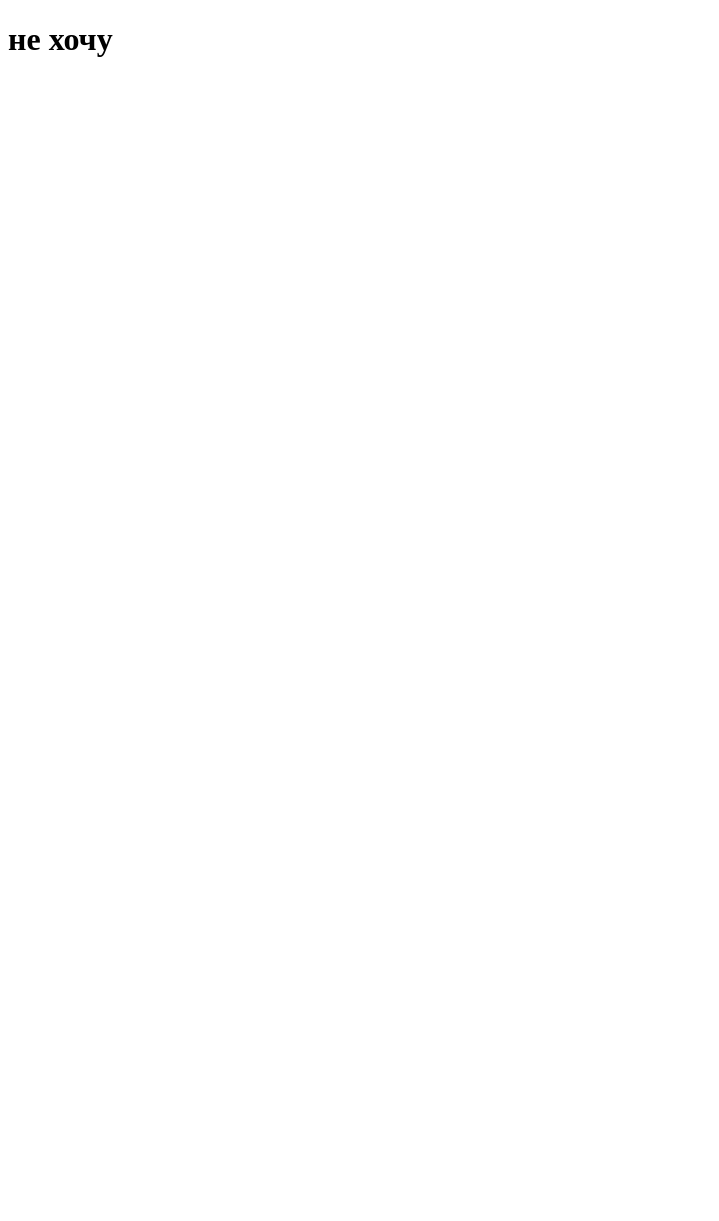
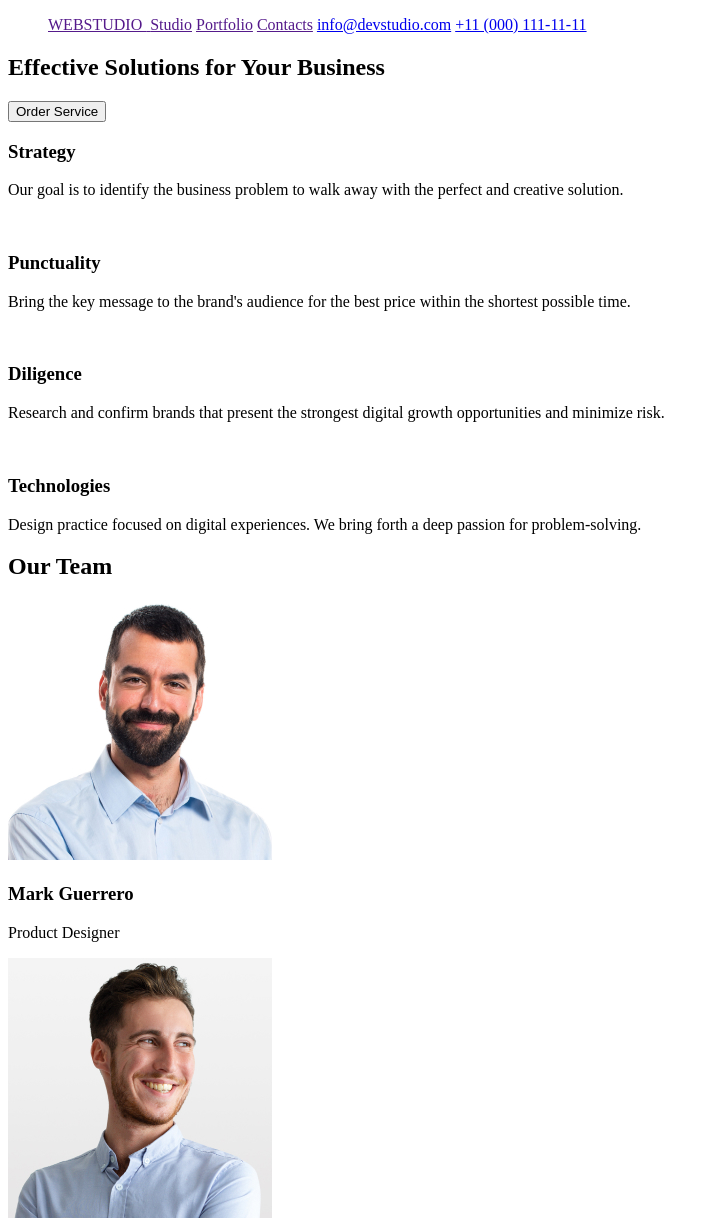
Before and after one commit to PandaTrumpet/goit-markup-hw-01, a plain HTML site: page index.html in a window 1280 px wide. Shown: the top 1221 px of the page, without its empty margins (0-719 px from the left). Before the commit the page ends 800 px from the top, so only its background shows below. Drawn offline with Linux system fonts and the light colour scheme.

Commit message:
Summary
Ad main text and fotos

```diff
--- a/index.html
+++ b/index.html
@@ -3,9 +3,67 @@
 <head>
     <meta charset="UTF-8">
     <meta name="viewport" content="width=device-width, initial-scale=1.0">
-    <title>Document</title>
+    <title>Web Studio</title>
 </head>
 <body>
-    <h1>не хочу</h1>
+    <header>
+        <nav>
+            <ul>
+              <a href="">WEBSTUDIO
+                <img src="" alt="">
+              </a>
+              <a href="">Studio</a>
+              <a href="">Portfolio</a>
+              <a href="">Contacts</a>
+              <a href="mailto:info@devstudio.com">info@devstudio.com</a>
+              <a href="tel:+110001111111">+11 (000) 111-11-11</a>
+        </nav>
+    </header>
+    <main>
+        <section>
+            <H1>Effective Solutions for Your Business</H1>
+            <button type="button"> Order Service</button>
+        </section>
+        <section>
+            <h3>Strategy</h3>
+            <p>Our goal is to identify the business problem to walk away with the perfect and creative solution.</p><br>
+
+            <h3>Punctuality</h3>
+            <p>Bring the key message to the brand's audience for the best price within the shortest possible time.</p><br>
+
+            <h3>Diligence </h3>
+            <p>Research and confirm brands that present the strongest digital growth opportunities and minimize risk.</p><br>
+
+            <h3>Technologies</h3>
+            <p>Design practice focused on digital experiences. We bring forth a deep passion for problem-solving.</p>
+        </section>
+
+        <section>
+            <h2>Our Team</h2>
+
+            <img src="images/1.jpg" width="264" height="260" alt="Product Designer">
+            <h3>Mark Guerrero</h3>
+            <p>Product Designer</p>
+
+            <img src="images/2.jpg" width="264" height="260" alt="Frontend Developer">
+            <h3>Tom Ford</h3>
+            <p>Frontend Developer</p>
+
+            <img src="images/3.jpg" width="264" height="260" alt="Marketing">
+            <h3>Camila Garcia</h3>
+            <p>Marketing</p>
+
+            <img src="images/4.jpg" width="264" height="260" alt="UI Designer">
+            <h3>Daniel Wilson</h3>
+            <p>UI Designer</p>
+
+        </section>
+    </main>
+    <footer>
+        <a href="">WEBSTUDIO
+            <img src="" alt="">
+          </a>
+          <p>Increase the flow of customers and sales for your business with digital marketing & growth solutions.</p>
+    </footer>
 </body>
 </html>
```
Also changed, not shown: images/1.jpg (added), images/2.jpg (added), images/3.jpg (added), images/4.jpg (added).
